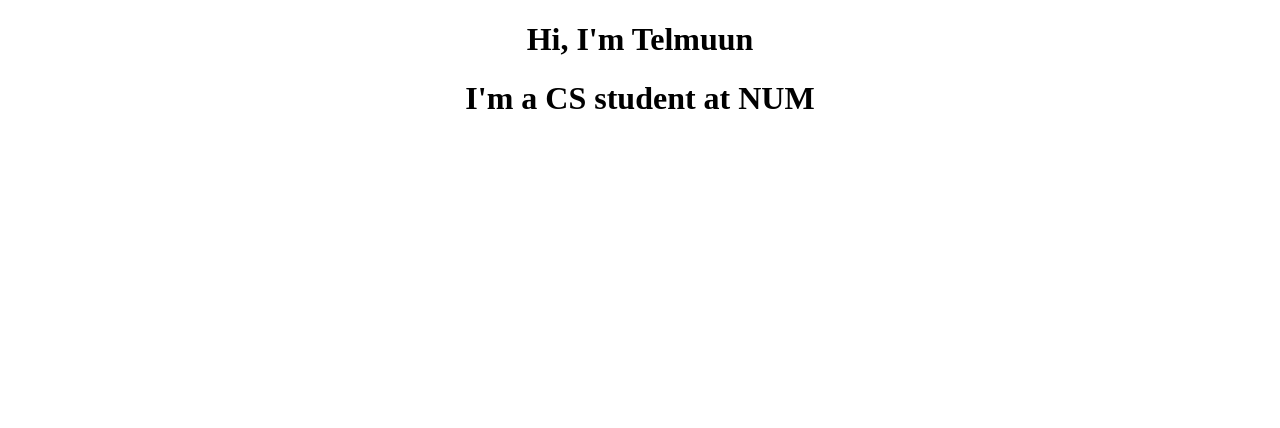
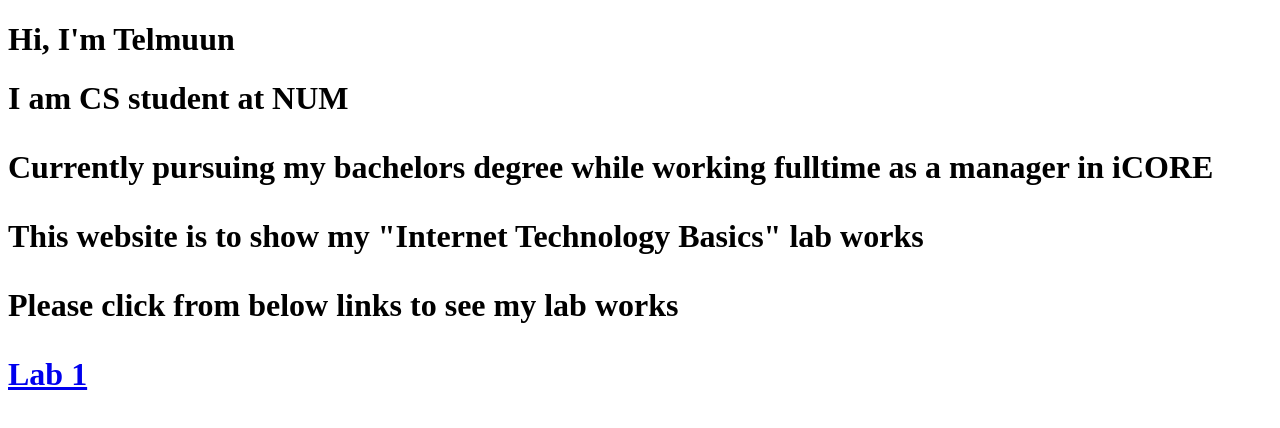
Before and after one commit to donutduck/donutduckk.github.io, a plain HTML site: page index.html in a window 1280 px wide. Drawn offline with Linux system fonts and the light colour scheme.

Commit message:
new change

```diff
--- a/index.html
+++ b/index.html
@@ -4,9 +4,12 @@
         <title>Telmuun</title>
     </head>
     <body>
-        <h1 style="text-align:center;">Hi, I'm Telmuun</h1>
-        <h1 style="text-align:center;">I'm a CS student at NUM</h1>
+        <h1>Hi, I'm Telmuun</h1>
+        <h1>I am CS student at NUM</p>
+        <p>Currently pursuing my bachelors degree while working fulltime as a manager in iCORE</p>
+        <p>This website is to show my "Internet Technology Basics" lab works</p>
+        <p>Please click from below links to see my lab works</p>
 
-        <p></p>
+        <p><a href="https://donutduck.github.io/donutduckk.github.io">Lab 1</a></p>
     </body>
 </html>
```
